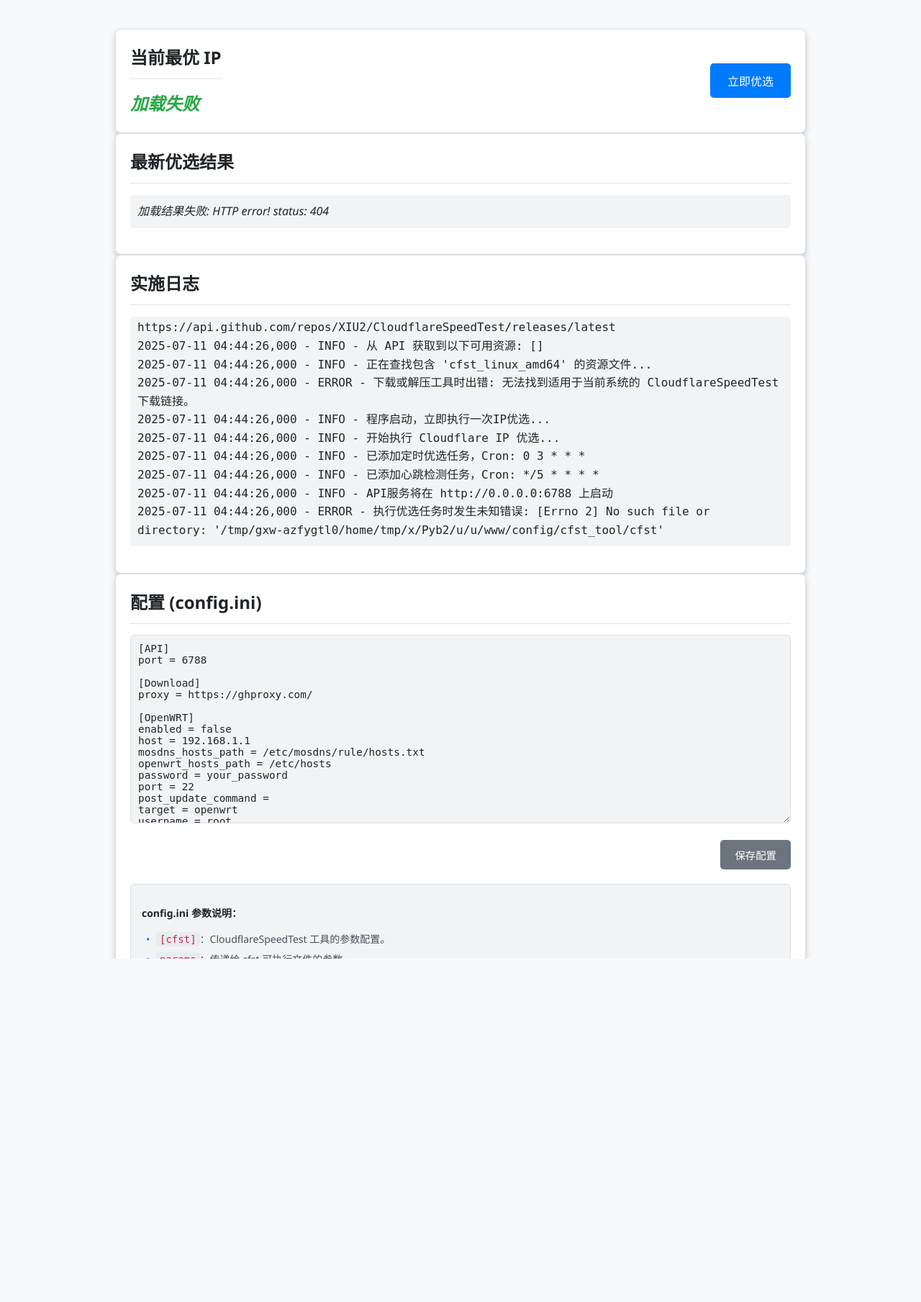
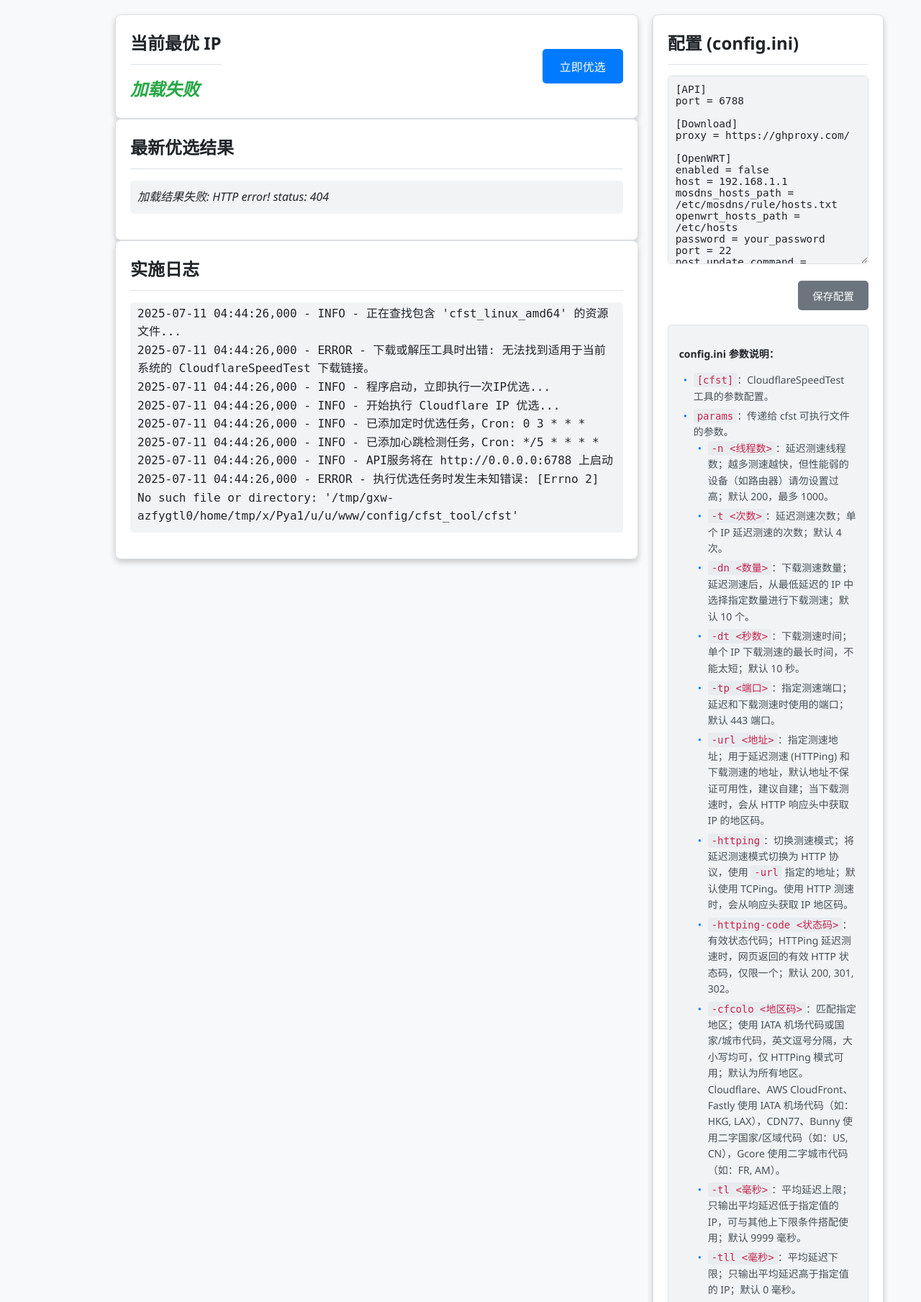
Before and after one commit to vipmc838/cloudflare-optimizer, a Flask app: page / in a window 1280 px wide. Shown: the part 150-1959 px from the top of the page at 72% size. Before the commit the page ends 1482 px from the top, so only its background shows below. Run offline with Flask 3, Linux system fonts and the light colour scheme; parts of the project's set-up code (start-up, migrations or seed data) failed here and were passed over.

Commit message:
Update style.css

```diff
--- a/static/style.css
+++ b/static/style.css
@@ -25,8 +25,7 @@
 .container {
     max-width: 960px;
     margin: 0 auto;
-    display: grid;
-    grid-template-columns: 1fr;
+    /* display: grid;  我们将网格布局应用在 .content-area 上 */
     gap: 20px;
 }
 
@@ -36,6 +35,15 @@
     margin-bottom: 20px;
     border-bottom: 1px solid var(--border-color);
     padding-bottom: 20px;
+}
+
+.content-area {
+    display: grid;
+    grid-template-columns: 2fr 1fr; /* 主内容区 2 份，配置区 1 份 */
+    gap: 20px;
+}
+
+#main-content {
 }
 
 header h1 {
```
